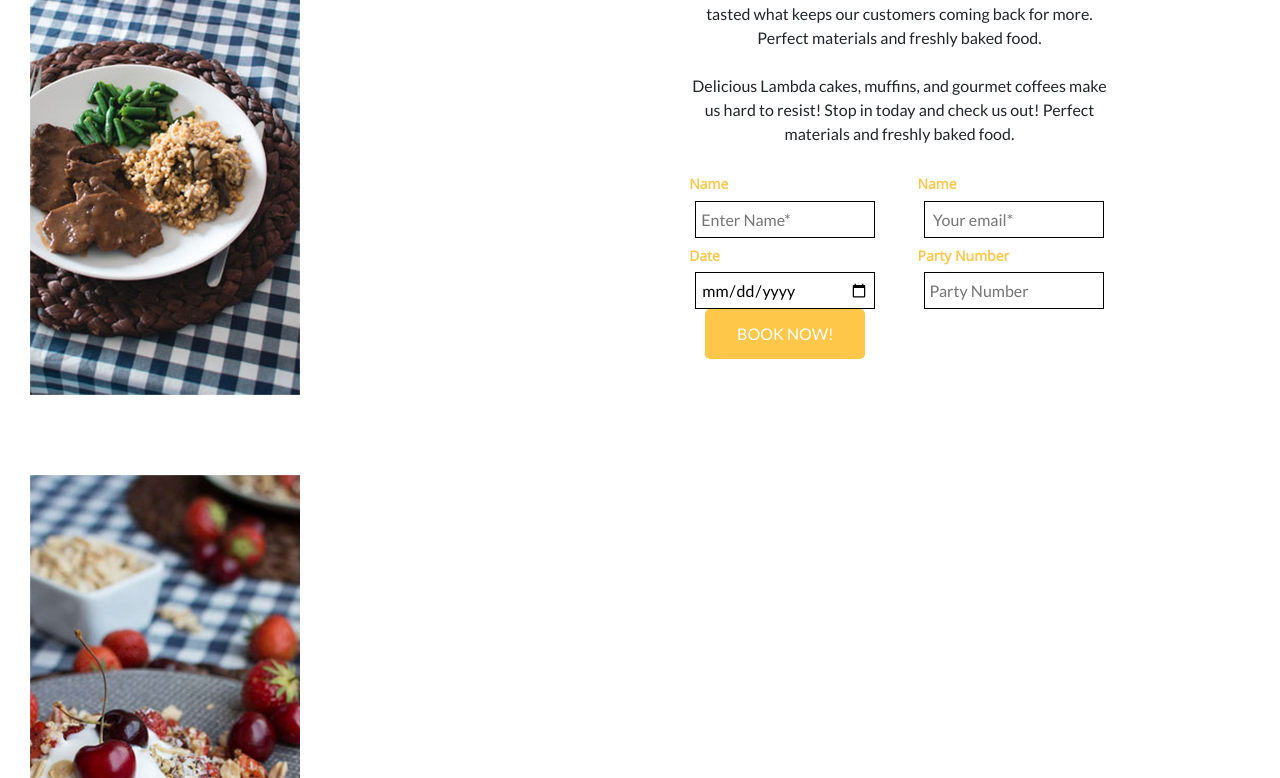
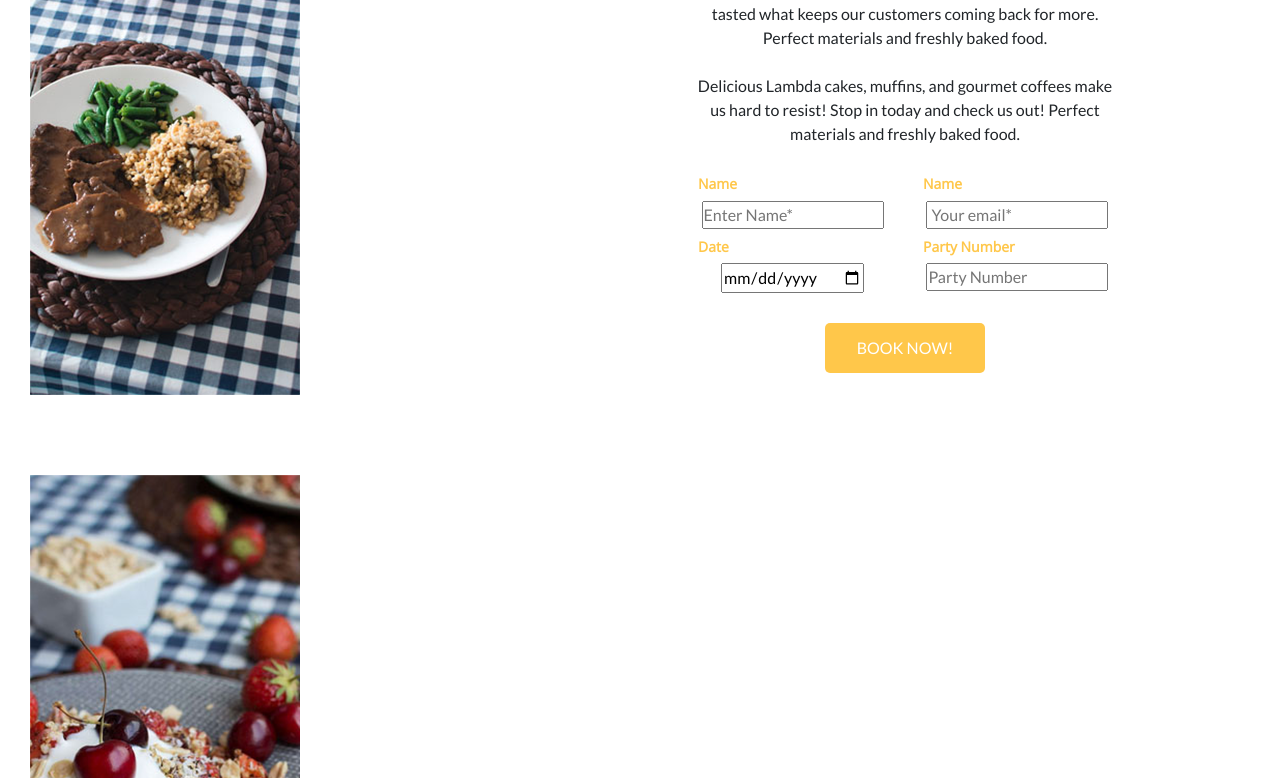
Before and after one commit to CristianMeSu/Restaurante, a plain HTML site: page index.html in a window 1280 px wide. Shown: the part 4080-4858 px from the top of the page. Drawn offline with nearby package versions, Linux system fonts and the light colour scheme; a web font is replaced by a local one.

Commit message:
estilos del boton

```diff
--- a/estilos/estilos.css
+++ b/estilos/estilos.css
@@ -359,13 +359,14 @@ form > div{
 	flex-basis: 50%;
 }
 
-form input{
+form input:focus{
 	width: 180px;
 	height: 37px;
 
-	border: 1px solid  black;
+	border: 1px solid #ffc74a;
 	outline: none;
 	padding: 5px;
+
 }
 
 form input[type="submit"]{
@@ -377,6 +378,7 @@ form input[type="submit"]{
 	border: none;
 	outline: none;
 	transition: 0.3s all;
+
 }
 .form input[type="submit"]:focus{
 	outline:none;
@@ -396,3 +398,6 @@ form input[type="submit"]{
 	font-family: 'Yeseva One', cursive;
 	color: #ffc74a;
 }
+.formBookNowButton {
+    margin: 30px auto;
+}
```
